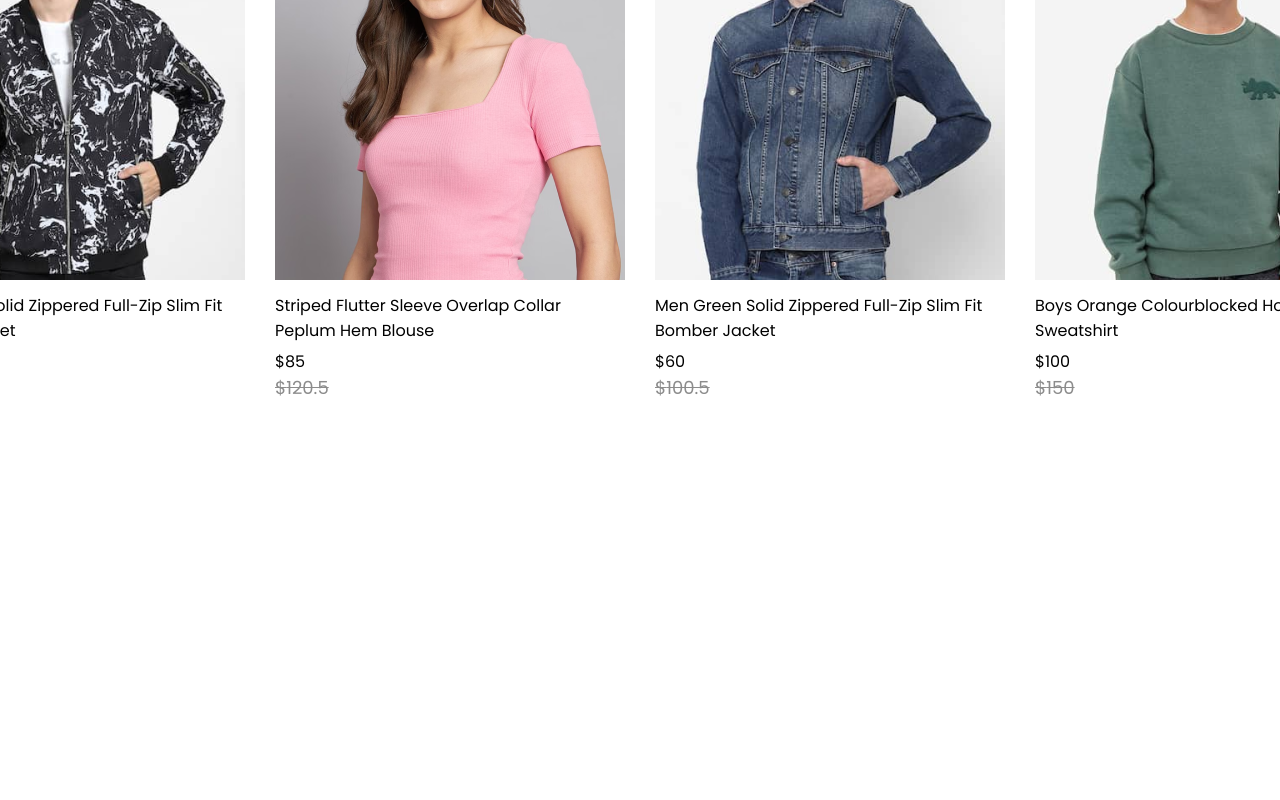
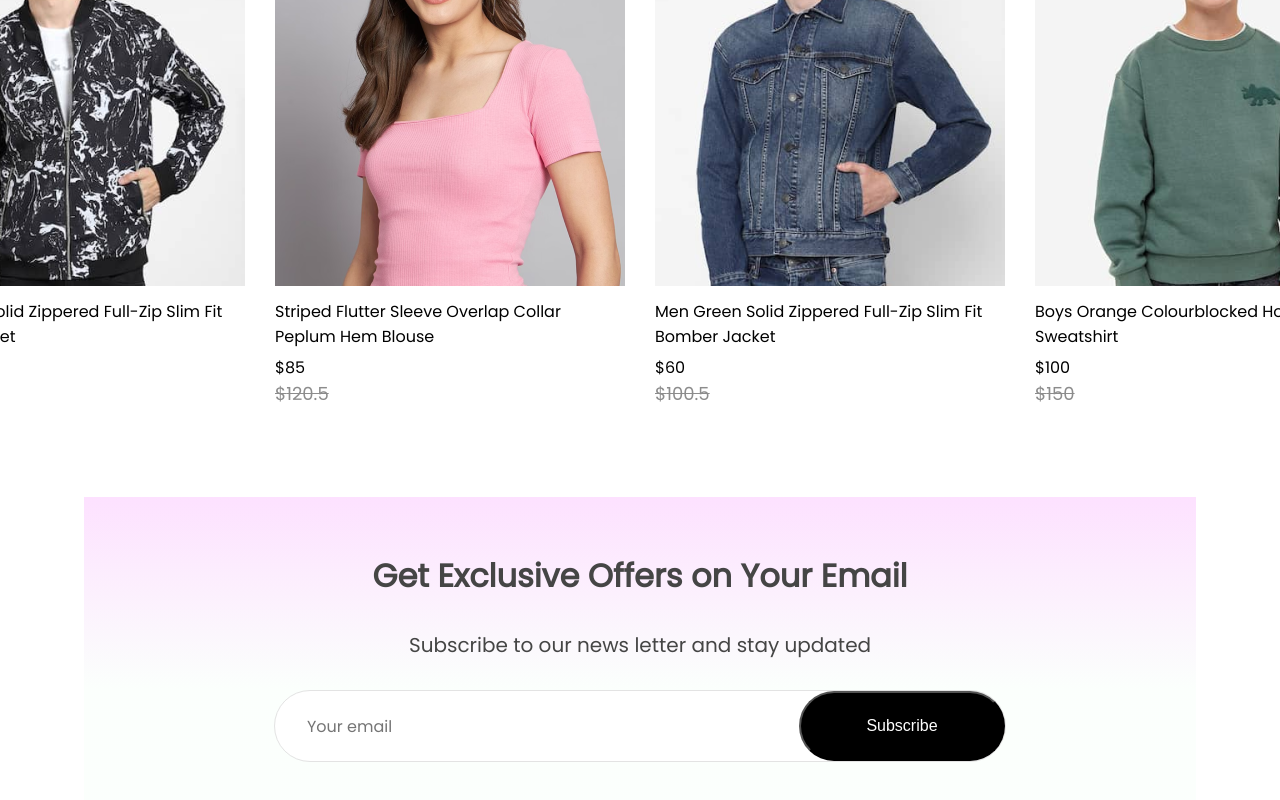
Before and after one commit to hammond01/ecommerce-store, a React (Create React App) app in the folder client/: page / in a window 1280 px wide. Shown: the part 3101-3901 px from the top of the page. Before the commit the page ends 3502 px from the top, so only its background shows below. Built offline with nearby package versions, Linux system fonts and the light colour scheme.

Commit message:
created components News letter

```diff
--- a/client/src/Components/NewCollections/NewCollections.css
+++ b/client/src/Components/NewCollections/NewCollections.css
@@ -3,7 +3,7 @@
   flex-direction: column;
   align-items: center;
   gap: 10px;
-  height: 90vh;
+  margin-bottom: 90px;
 }
 .new-collections h1 {
   color: #171717;
--- /dev/null
+++ b/client/src/Components/NewsLetter/NewsLetter.css
@@ -0,0 +1,51 @@
+.newsletter {
+  width: 65%;
+  height: 40vh;
+  display: flex;
+  flex-direction: column;
+  align-items: center;
+  justify-content: center;
+  margin: auto;
+  padding: 0px 140px;
+  margin-bottom: 150px;
+  background: linear-gradient(180deg, #fde1ff 0%, #e1ffea22 60%);
+  gap: 30px;
+}
+.newsletter h1 {
+  color: #454545;
+  font-size: 55;
+  font-weight: 600;
+}
+.newsletter p {
+  color: #454545;
+  font-size: 20px;
+}
+.newsletter div {
+  display: flex;
+  align-items: center;
+  justify-content: center;
+  background: white;
+  width: 730px;
+  height: 70px;
+  border-radius: 80px;
+  border: 1px solid #e3e3e3;
+}
+.newsletter input {
+  width: 500px;
+  margin-left: 30px;
+  border: none;
+  outline: none;
+  color: #616161;
+  font-family: Poppins;
+  font-size: 16px;
+}
+
+.newsletter div button {
+  width: 210px;
+  height: 70px;
+  border-radius: 80px;
+  background: black;
+  color: white;
+  font-size: 16px;
+  cursor: pointer;
+}
--- /dev/null
+++ b/client/src/Components/NewsLetter/NewsLetter.js
@@ -0,0 +1,16 @@
+import React from 'react';
+import "./NewsLetter.css";
+const NewsLetter = () => {
+    return (
+        <div className='newsletter'>
+            <h1>Get Exclusive Offers on Your Email</h1>
+            <p>Subscribe to our news letter  and stay updated</p>
+            <div>
+                <input type="email" placeholder='Your email ' />
+                <button>Subscribe</button>
+            </div>
+        </div>
+    )
+}
+
+export default NewsLetter;
--- a/client/src/Pages/Home.js
+++ b/client/src/Pages/Home.js
@@ -3,6 +3,7 @@
 import Popular from '../Components/Popular/Popular'
 import Offer from '../Components/Offer/Offer'
 import NewCollections from '../Components/NewCollections/NewCollections'
+import NewsLetter from '../Components/NewsLetter/NewsLetter'
 
 const Home = () => {
     return (
@@ -11,6 +12,7 @@
             <Popular />
             <Offer />
             <NewCollections />
+            <NewsLetter />
         </div>
     )
 }
```
